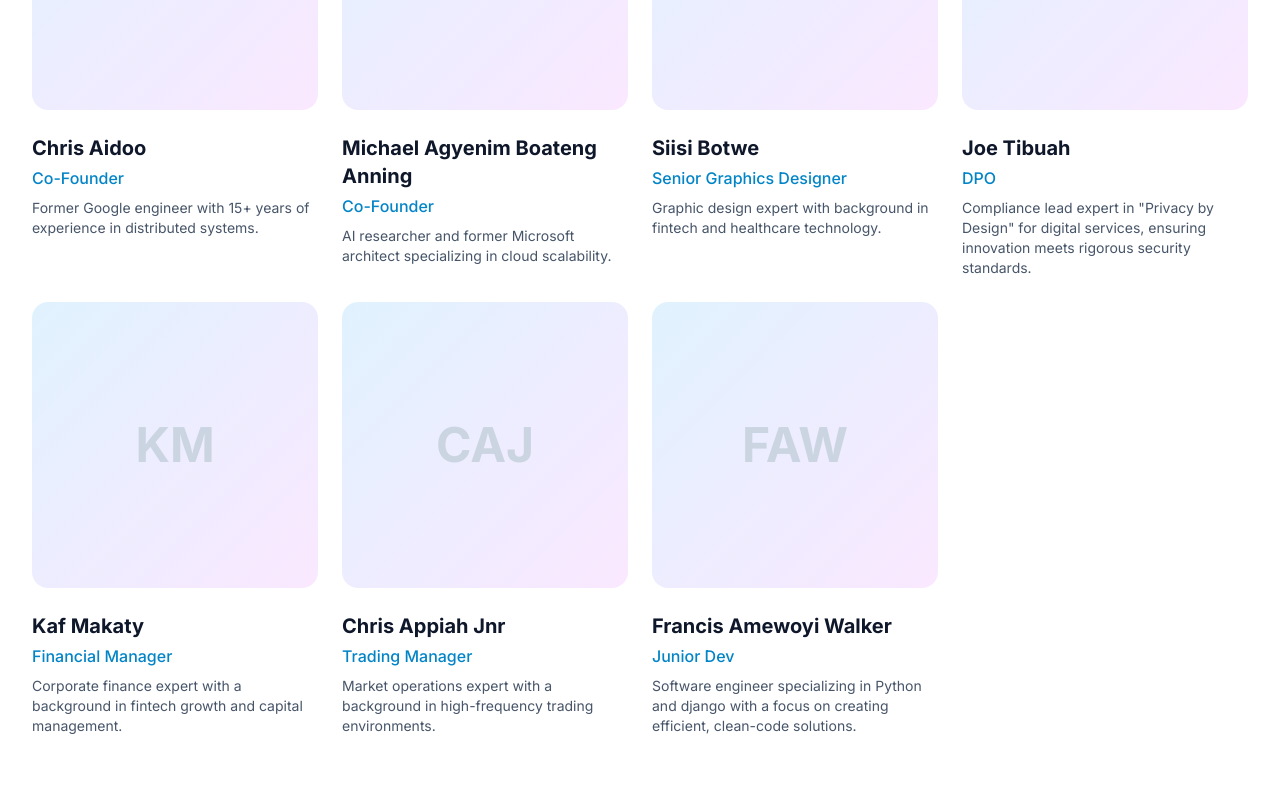
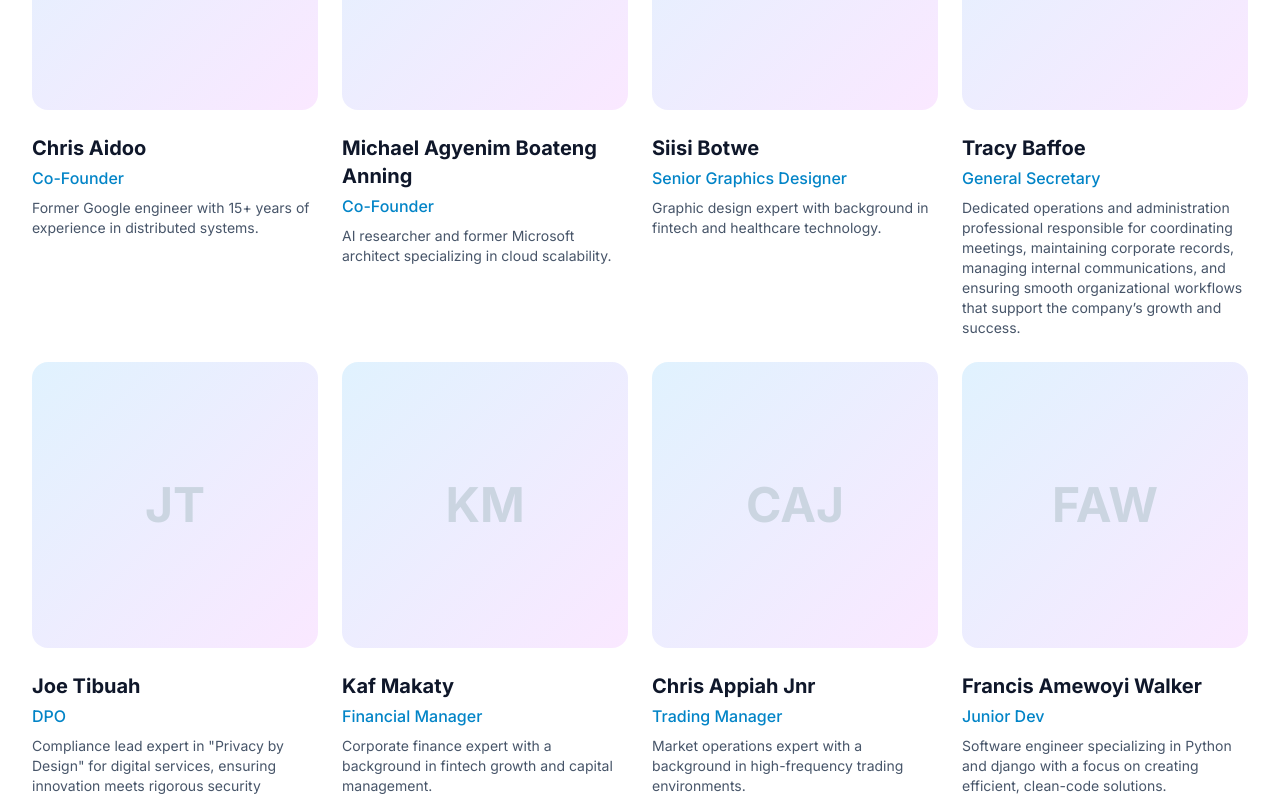
Before and after one commit to chris008123/SL, a React (Vite) app: page /about in a window 1280 px wide. Shown: the part 3980-4778 px from the top of the page. Built offline with nearby package versions, Linux system fonts and the light colour scheme; no server answers; the HTML template or start-up script is replaced by a standard one.

Commit message:
Refactored About.jsx

```diff
--- a/src/pages/About.jsx
+++ b/src/pages/About.jsx
@@ -56,6 +56,12 @@ const team = [
     role: 'Senior Graphics Designer',
     bio: 'Graphic design expert with background in fintech and healthcare technology.',
     avatar: 'SB',
+  },
+  {
+    name: 'Tracy Baffoe',
+    role: 'General Secretary',
+    bio: 'Dedicated operations and administration professional responsible for coordinating meetings, maintaining corporate records, managing internal communications, and ensuring smooth organizational workflows that support the company’s growth and success.',
+    avatar: 'TB',
   },
   {
     name: 'Joe Tibuah',
```
